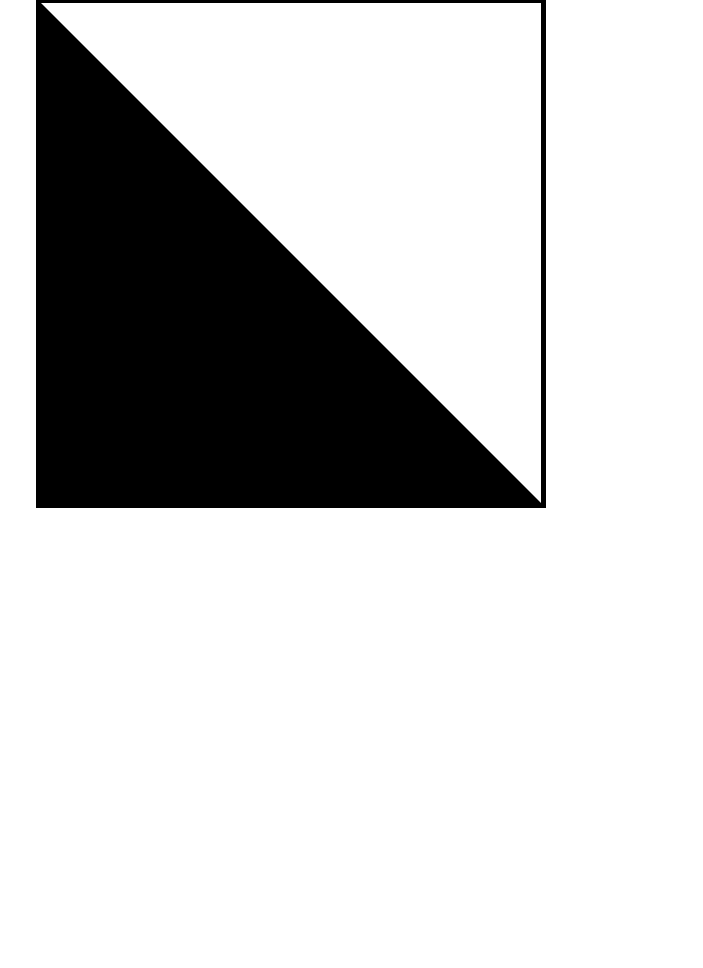
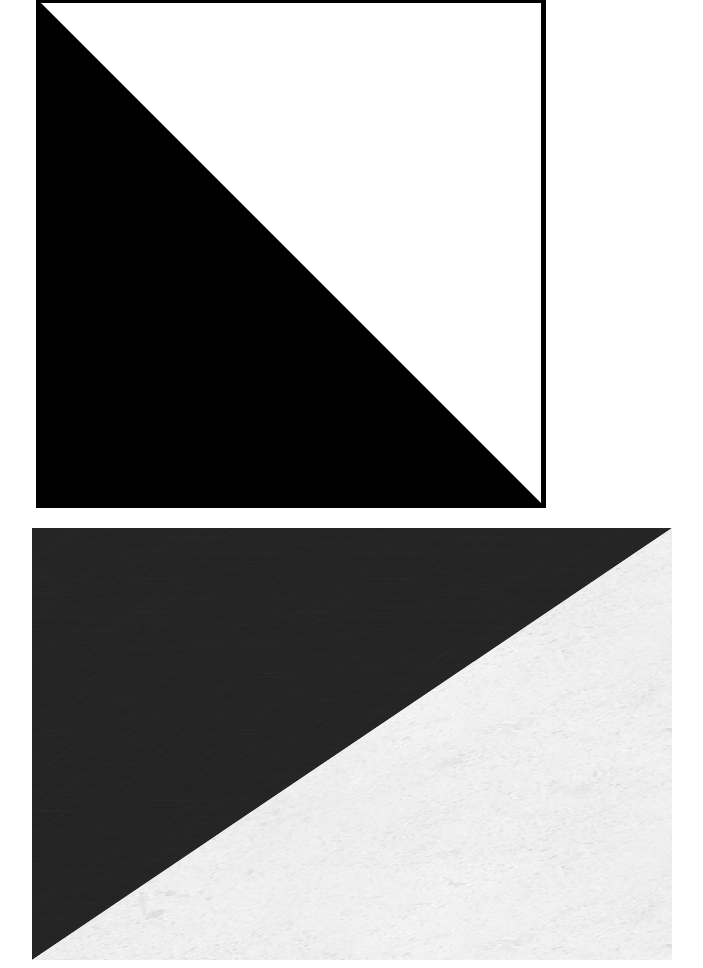
Before and after one commit to ekubokirs/halfsquare, a plain HTML site: page index.html in a window 1280 px wide. Shown: the part 552-1520 px from the top of the page, without its empty margins (288-991 px from the left). Before the commit the page ends 1068 px from the top, so only its background shows below. Drawn offline with Linux system fonts and the light colour scheme.

Commit message:
attempt 1 to get the background images to work

```diff
--- a/index.html
+++ b/index.html
@@ -2,7 +2,7 @@
 <html lang="en">
     <head>
       <meta charset="utf-8">
-      <title>Hello World</title>
+      <title>Half Square Squares</title>
       <link rel="stylesheet" href="style.css">
     </head>
     <body>
@@ -14,5 +14,11 @@
         <div class="logo" id="color2">
         </div>
       </div>
+      <div class="wrapper2">
+        <div class='pageOption'>
+          <img class="option"src='images/black_linen.png'>
+          <img class="option"src='images/concrete_seamless.png'>
+        </div>
+      </div>
     </body>
 </html>
--- a/style.css
+++ b/style.css
@@ -4,6 +4,11 @@
   box-sizing: content-box;
   width: 500px;
   margin-left:25%;
+  margin-top: 20px;
+}
+.wrapper2{
+  /*border: solid black 5px;*/
+  box-sizing: content-box;
   margin-top: 20px;
 }
 .logo{
@@ -25,3 +30,50 @@
   border-top-color: white;
   border-right-color: white;
 }
+.pageOption {
+  overflow: hidden;
+  position: relative;
+  margin: 0 auto;
+  width: 40em; height: 27em;
+}
+.option, .option img { width: 100%; height: 100%; }
+.option {
+  overflow: hidden;
+  position: absolute;
+  /* arctan(27 / 40) = 34.01935deg
+   * need to skew by 90deg - 34.01935deg = 55.98065deg
+  */
+  transform: skewX(-55.98deg);
+}
+.option:first-child {
+  /*left: -.25em;*/
+  transform-origin: 100% 0;
+  /*border: solid red 10px;*/
+}
+.option:last-child {
+  /*right: -.25em;*/
+  transform-origin: 0 100%;
+  /*border: solid orange 10px;*/
+}
+.option img {
+  opacity: 1;
+  /*border: solid blue 10px*/
+}
+
+/*.option img:hover { opacity: 1; }*/
+.option img, .option:after {
+  /*border: solid green 10px;*/
+  transform: skewX(55.98deg);
+  transform-origin: inherit;
+}
+/*.option:after {
+  position: absolute;
+  margin: .5em 1.65em;
+  color: white;
+  font: 500 1.25em Courier;
+  letter-spacing: .1em;
+  text-transform: uppercase;
+  content: attr(data-inf);
+}*/
+/*.option:first-child:after { top: 0; left: 0; }*/
+/*.option:last-child:after { right: 0; bottom: 0; }*/
```
Also changed, not shown: images/black_linen.png (added), images/concrete_seamless.png (added).
